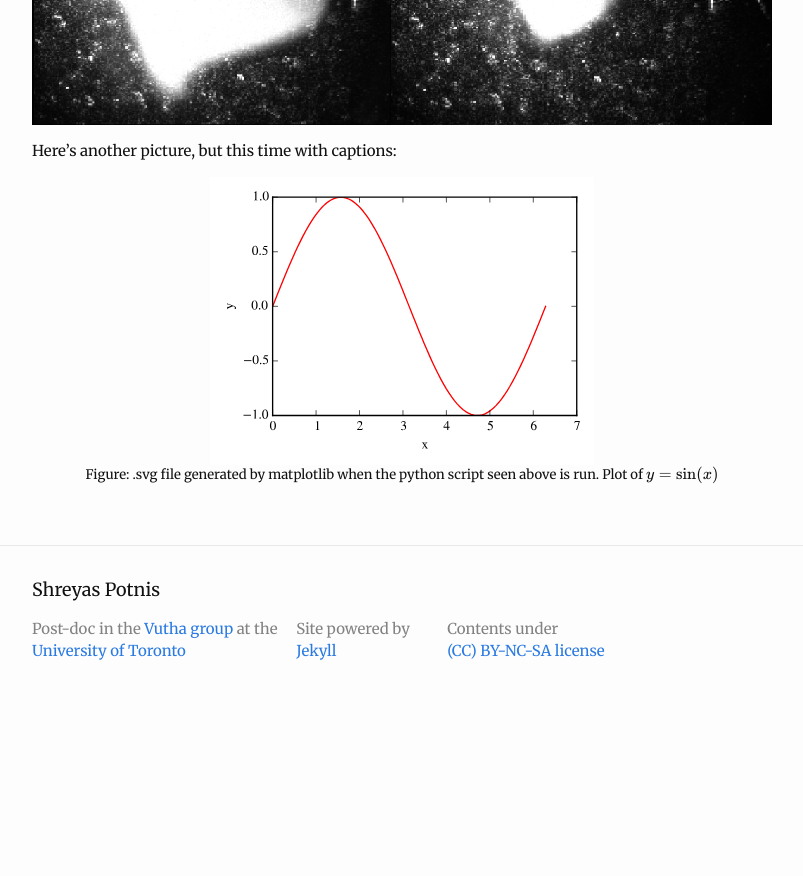
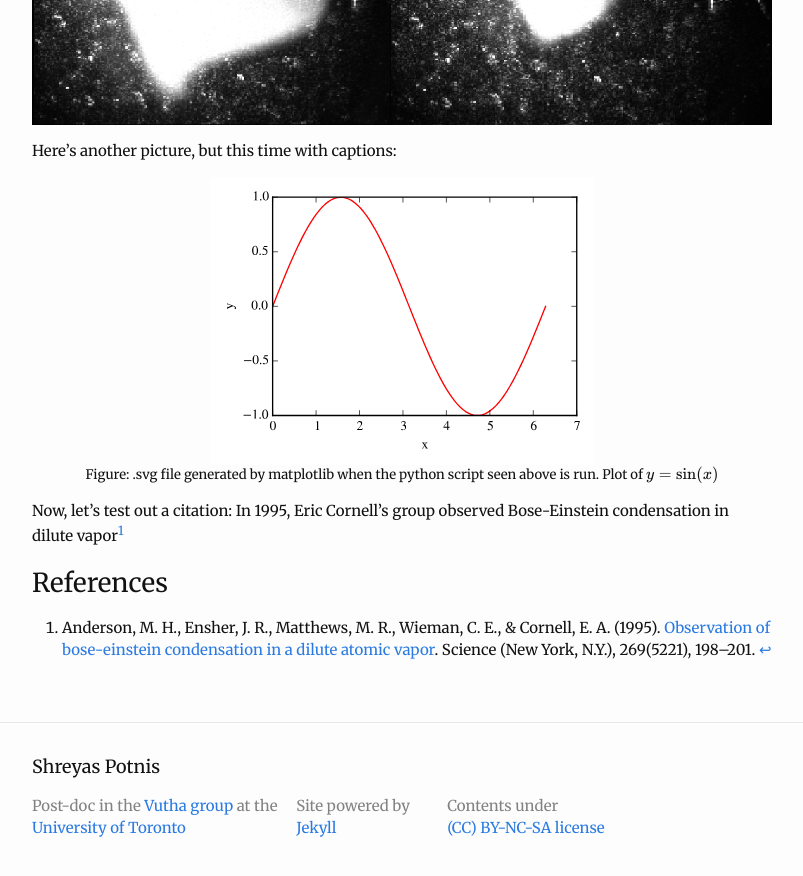
Before and after one commit to carmelom/shreyaspotnis.github.io, a Jekyll site: the page built from _posts/2015-12-28-mic-test.markdown, in a window 1280 px wide and 900 px high, scrolled down 1070 px. Shown: the top 876 px of the window, without its empty margins (238-1041 px from the left). Built offline with Jekyll 4.4.1, drawn with Linux system fonts in a browser that asks for light colours; formulas are drawn with MathJax 3; before the commit the page ends 1793 px from its top, so only the background shows below that.

Commit message:
referencing

```diff
--- a/_includes/head.html
+++ b/_includes/head.html
@@ -16,7 +16,7 @@
       jax: ["input/TeX", "output/HTML-CSS"],
       tex2jax: {
         inlineMath: [ ['$', '$'] ],
-        displayMath: [ ['$$', '$$'], ["\[", "\]"] ],
+        displayMath: [ ['$$', '$$'] ],
         processEscapes: true,
         skipTags: ['script', 'noscript', 'style', 'textarea', 'pre', 'code']
 
--- /dev/null
+++ b/_includes/leftimg.html
@@ -0,0 +1 @@
+<img style="float: right;" src="{{ include.url }}">
--- a/_posts/2015-12-28-mic-test.markdown
+++ b/_posts/2015-12-28-mic-test.markdown
@@ -50,3 +50,10 @@ Here's a picture of a cloud of atoms:
 Here's another picture, but this time with captions:
 
 {%include image.html url="/assets/mic-testing/test_plot.svg" description="Figure: .svg file generated by matplotlib when the python script seen above is run. Plot of $y=\sin(x)$" %}
+
+Now, let's test out a citation: In 1995, Eric Cornell's group observed
+Bose-Einstein condensation in dilute vapor[^anderson1995]
+
+### References
+
+[^anderson1995]: Anderson, M. H., Ensher, J. R., Matthews, M. R., Wieman, C. E., & Cornell, E. A. (1995). [Observation of bose-einstein condensation in a dilute atomic vapor](http://doi.org/10.1126/science.269.5221.198). Science (New York, N.Y.), 269(5221), 198–201.
```
Also changed, not shown: 1 other file.
